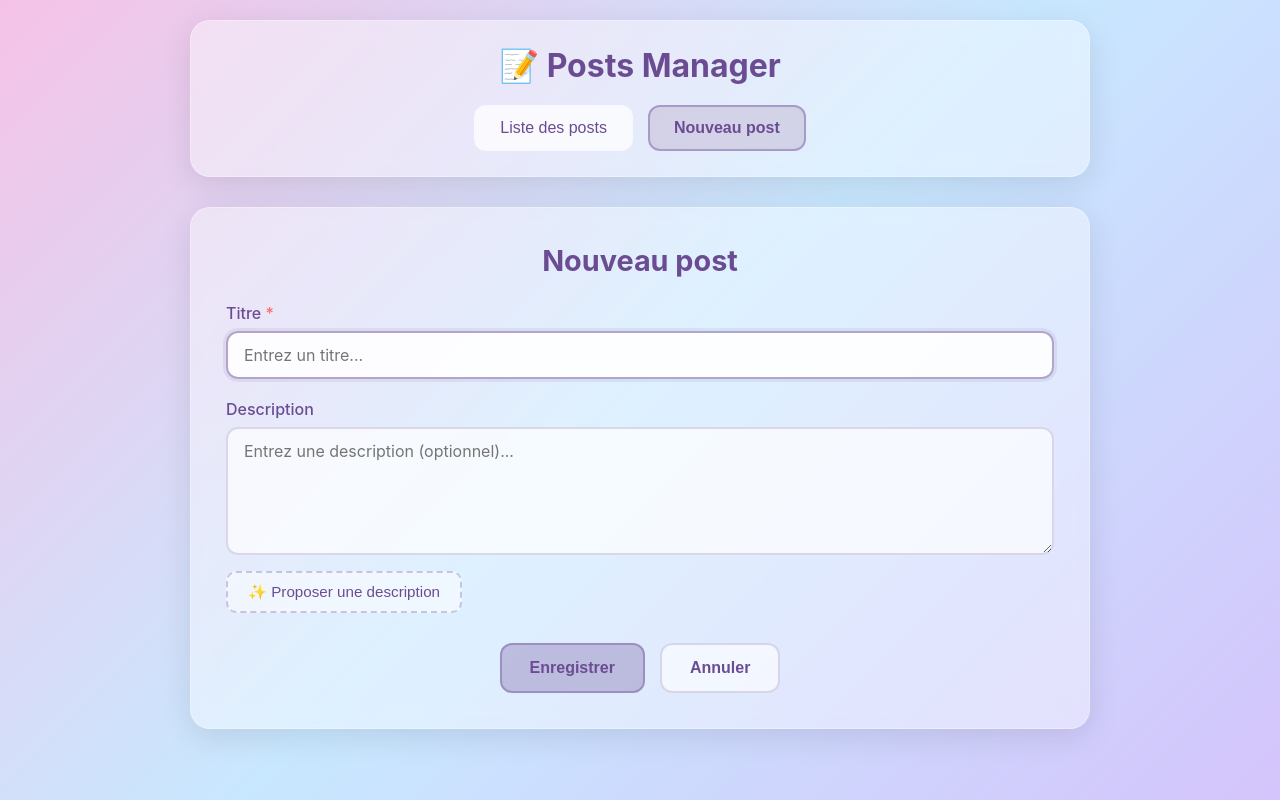
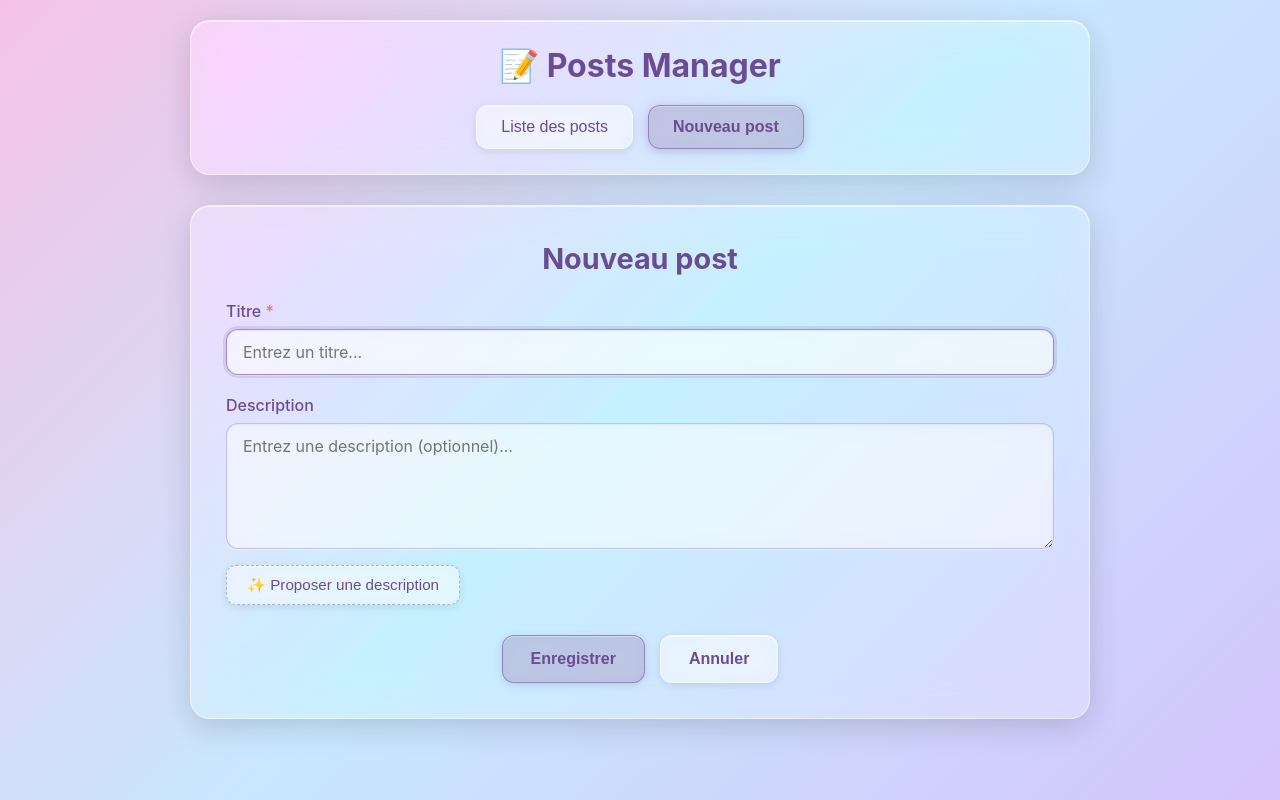
Before and after one commit to Owlynn/RUSHIA-Jour-01, a plain HTML site: page index.html in a window 1280 px wide. Both pictures are taken after a click on the button "Nouveau post". Drawn offline with Linux system fonts and the light colour scheme.

Commit message:
Refactor styles in styles.css to enhance UI elements with improved background opacity, backdrop filters, and box shadows for a more polished appearance across headers, buttons, and containers.

```diff
--- a/styles.css
+++ b/styles.css
@@ -27,14 +27,15 @@ body {
    HEADER & NAVIGATION
    ============================================ */
 .header {
-    background: rgba(255, 255, 255, 0.4);
-    backdrop-filter: blur(10px);
-    -webkit-backdrop-filter: blur(10px);
+    background: rgba(255, 255, 255, 0.25);
+    backdrop-filter: blur(20px) saturate(180%);
+    -webkit-backdrop-filter: blur(20px) saturate(180%);
     border-radius: 20px;
     padding: 25px 30px;
     margin-bottom: 30px;
-    box-shadow: 0 8px 32px rgba(0, 0, 0, 0.1);
-    border: 1px solid rgba(255, 255, 255, 0.3);
+    box-shadow: 0 8px 32px rgba(0, 0, 0, 0.15),
+                inset 0 1px 0 rgba(255, 255, 255, 0.6);
+    border: 1px solid rgba(255, 255, 255, 0.5);
 }
 
 .header h1 {
@@ -54,27 +55,36 @@ body {
     padding: 12px 24px;
     border: none;
     border-radius: 12px;
-    background: rgba(255, 255, 255, 0.6);
-    backdrop-filter: blur(5px);
+    background: rgba(255, 255, 255, 0.4);
+    backdrop-filter: blur(15px) saturate(180%);
+    -webkit-backdrop-filter: blur(15px) saturate(180%);
     color: #6b4c93;
     font-size: 1rem;
     font-weight: 500;
     cursor: pointer;
     transition: all 0.3s ease;
-    border: 2px solid transparent;
+    border: 1px solid rgba(255, 255, 255, 0.4);
+    box-shadow: 0 2px 8px rgba(0, 0, 0, 0.1),
+                inset 0 1px 0 rgba(255, 255, 255, 0.5);
 }
 
 .nav-btn:hover {
-    background: rgba(255, 255, 255, 0.8);
+    background: rgba(255, 255, 255, 0.5);
     transform: translateY(-2px);
-    box-shadow: 0 4px 12px rgba(0, 0, 0, 0.15);
+    box-shadow: 0 4px 16px rgba(0, 0, 0, 0.2),
+                inset 0 1px 0 rgba(255, 255, 255, 0.7);
+    border-color: rgba(255, 255, 255, 0.6);
 }
 
 .nav-btn.active {
-    background: rgba(107, 76, 147, 0.2);
-    border-color: rgba(107, 76, 147, 0.4);
+    background: rgba(107, 76, 147, 0.25);
+    backdrop-filter: blur(15px) saturate(180%);
+    -webkit-backdrop-filter: blur(15px) saturate(180%);
+    border-color: rgba(107, 76, 147, 0.5);
     color: #6b4c93;
     font-weight: 600;
+    box-shadow: 0 2px 12px rgba(107, 76, 147, 0.3),
+                inset 0 1px 0 rgba(255, 255, 255, 0.4);
 }
 
 /* ============================================
@@ -104,13 +114,14 @@ body {
    VUE LISTE DES POSTS
    ============================================ */
 .posts-container {
-    background: rgba(255, 255, 255, 0.3);
-    backdrop-filter: blur(10px);
-    -webkit-backdrop-filter: blur(10px);
+    background: rgba(255, 255, 255, 0.2);
+    backdrop-filter: blur(20px) saturate(180%);
+    -webkit-backdrop-filter: blur(20px) saturate(180%);
     border-radius: 20px;
     padding: 30px;
-    box-shadow: 0 8px 32px rgba(0, 0, 0, 0.1);
-    border: 1px solid rgba(255, 255, 255, 0.3);
+    box-shadow: 0 8px 32px rgba(0, 0, 0, 0.15),
+                inset 0 1px 0 rgba(255, 255, 255, 0.6);
+    border: 1px solid rgba(255, 255, 255, 0.5);
     min-height: 400px;
 }
 
@@ -120,20 +131,23 @@ body {
 }
 
 .post-card {
-    background: rgba(255, 255, 255, 0.5);
-    backdrop-filter: blur(8px);
-    -webkit-backdrop-filter: blur(8px);
+    background: rgba(255, 255, 255, 0.35);
+    backdrop-filter: blur(15px) saturate(180%);
+    -webkit-backdrop-filter: blur(15px) saturate(180%);
     border-radius: 16px;
     padding: 20px;
-    box-shadow: 0 4px 16px rgba(0, 0, 0, 0.1);
-    border: 1px solid rgba(255, 255, 255, 0.4);
+    box-shadow: 0 4px 20px rgba(0, 0, 0, 0.12),
+                inset 0 1px 0 rgba(255, 255, 255, 0.6);
+    border: 1px solid rgba(255, 255, 255, 0.5);
     transition: all 0.3s ease;
 }
 
 .post-card:hover {
     transform: translateY(-4px);
-    box-shadow: 0 6px 24px rgba(0, 0, 0, 0.15);
-    background: rgba(255, 255, 255, 0.6);
+    box-shadow: 0 8px 28px rgba(0, 0, 0, 0.2),
+                inset 0 1px 0 rgba(255, 255, 255, 0.7);
+    background: rgba(255, 255, 255, 0.45);
+    border-color: rgba(255, 255, 255, 0.7);
 }
 
 .post-header {
@@ -229,13 +243,14 @@ body {
    VUE FORMULAIRE
    ============================================ */
 .form-container {
-    background: rgba(255, 255, 255, 0.4);
-    backdrop-filter: blur(10px);
-    -webkit-backdrop-filter: blur(10px);
+    background: rgba(255, 255, 255, 0.25);
+    backdrop-filter: blur(20px) saturate(180%);
+    -webkit-backdrop-filter: blur(20px) saturate(180%);
     border-radius: 20px;
     padding: 35px;
-    box-shadow: 0 8px 32px rgba(0, 0, 0, 0.1);
-    border: 1px solid rgba(255, 255, 255, 0.3);
+    box-shadow: 0 8px 32px rgba(0, 0, 0, 0.15),
+                inset 0 1px 0 rgba(255, 255, 255, 0.6);
+    border: 1px solid rgba(255, 255, 255, 0.5);
 }
 
 .form-container h2 {
@@ -270,21 +285,27 @@ body {
 .form-group input,
 .form-group textarea {
     padding: 12px 16px;
-    border: 2px solid rgba(107, 76, 147, 0.2);
+    border: 1px solid rgba(107, 76, 147, 0.3);
     border-radius: 12px;
     font-size: 1rem;
     font-family: inherit;
-    background: rgba(255, 255, 255, 0.7);
+    background: rgba(255, 255, 255, 0.4);
+    backdrop-filter: blur(10px) saturate(180%);
+    -webkit-backdrop-filter: blur(10px) saturate(180%);
     color: #333;
     transition: all 0.3s ease;
+    box-shadow: inset 0 1px 2px rgba(0, 0, 0, 0.05),
+                0 1px 0 rgba(255, 255, 255, 0.5);
 }
 
 .form-group input:focus,
 .form-group textarea:focus {
     outline: none;
-    border-color: rgba(107, 76, 147, 0.5);
-    background: rgba(255, 255, 255, 0.9);
-    box-shadow: 0 0 0 3px rgba(107, 76, 147, 0.1);
+    border-color: rgba(107, 76, 147, 0.6);
+    background: rgba(255, 255, 255, 0.5);
+    box-shadow: 0 0 0 3px rgba(107, 76, 147, 0.15),
+                inset 0 1px 2px rgba(0, 0, 0, 0.05),
+                0 1px 0 rgba(255, 255, 255, 0.6);
 }
 
 .form-group textarea {
@@ -295,20 +316,28 @@ body {
 .btn-generate {
     margin-top: 8px;
     padding: 10px 20px;
-    border: 2px dashed rgba(107, 76, 147, 0.3);
+    border: 1px dashed rgba(107, 76, 147, 0.4);
     border-radius: 10px;
-    background: rgba(255, 255, 255, 0.5);
+    background: rgba(255, 255, 255, 0.35);
+    backdrop-filter: blur(10px) saturate(180%);
+    -webkit-backdrop-filter: blur(10px) saturate(180%);
     color: #6b4c93;
     font-size: 0.95rem;
     cursor: pointer;
     transition: all 0.3s ease;
     align-self: flex-start;
+    box-shadow: 0 2px 8px rgba(0, 0, 0, 0.1),
+                inset 0 1px 0 rgba(255, 255, 255, 0.5);
 }
 
 .btn-generate:hover {
-    background: rgba(107, 76, 147, 0.1);
-    border-color: rgba(107, 76, 147, 0.5);
+    background: rgba(107, 76, 147, 0.15);
+    backdrop-filter: blur(12px) saturate(180%);
+    -webkit-backdrop-filter: blur(12px) saturate(180%);
+    border-color: rgba(107, 76, 147, 0.6);
     transform: translateY(-2px);
+    box-shadow: 0 4px 12px rgba(107, 76, 147, 0.2),
+                inset 0 1px 0 rgba(255, 255, 255, 0.6);
 }
 
 .form-actions {
@@ -330,26 +359,39 @@ body {
 }
 
 .btn-primary {
-    background: rgba(107, 76, 147, 0.3);
+    background: rgba(107, 76, 147, 0.25);
+    backdrop-filter: blur(10px) saturate(180%);
+    -webkit-backdrop-filter: blur(10px) saturate(180%);
     color: #6b4c93;
-    border: 2px solid rgba(107, 76, 147, 0.4);
+    border: 1px solid rgba(107, 76, 147, 0.5);
+    box-shadow: 0 2px 8px rgba(107, 76, 147, 0.2),
+                inset 0 1px 0 rgba(255, 255, 255, 0.4);
 }
 
 .btn-primary:hover {
-    background: rgba(107, 76, 147, 0.4);
+    background: rgba(107, 76, 147, 0.35);
     transform: translateY(-2px);
-    box-shadow: 0 4px 12px rgba(107, 76, 147, 0.3);
+    box-shadow: 0 4px 16px rgba(107, 76, 147, 0.4),
+                inset 0 1px 0 rgba(255, 255, 255, 0.5);
+    border-color: rgba(107, 76, 147, 0.6);
 }
 
 .btn-secondary {
-    background: rgba(255, 255, 255, 0.6);
+    background: rgba(255, 255, 255, 0.4);
+    backdrop-filter: blur(10px) saturate(180%);
+    -webkit-backdrop-filter: blur(10px) saturate(180%);
     color: #6b4c93;
-    border: 2px solid rgba(107, 76, 147, 0.2);
+    border: 1px solid rgba(255, 255, 255, 0.5);
+    box-shadow: 0 2px 8px rgba(0, 0, 0, 0.1),
+                inset 0 1px 0 rgba(255, 255, 255, 0.6);
 }
 
 .btn-secondary:hover {
-    background: rgba(255, 255, 255, 0.8);
+    background: rgba(255, 255, 255, 0.5);
     transform: translateY(-2px);
+    box-shadow: 0 4px 12px rgba(0, 0, 0, 0.15),
+                inset 0 1px 0 rgba(255, 255, 255, 0.7);
+    border-color: rgba(255, 255, 255, 0.7);
 }
 
 /* ============================================
```
